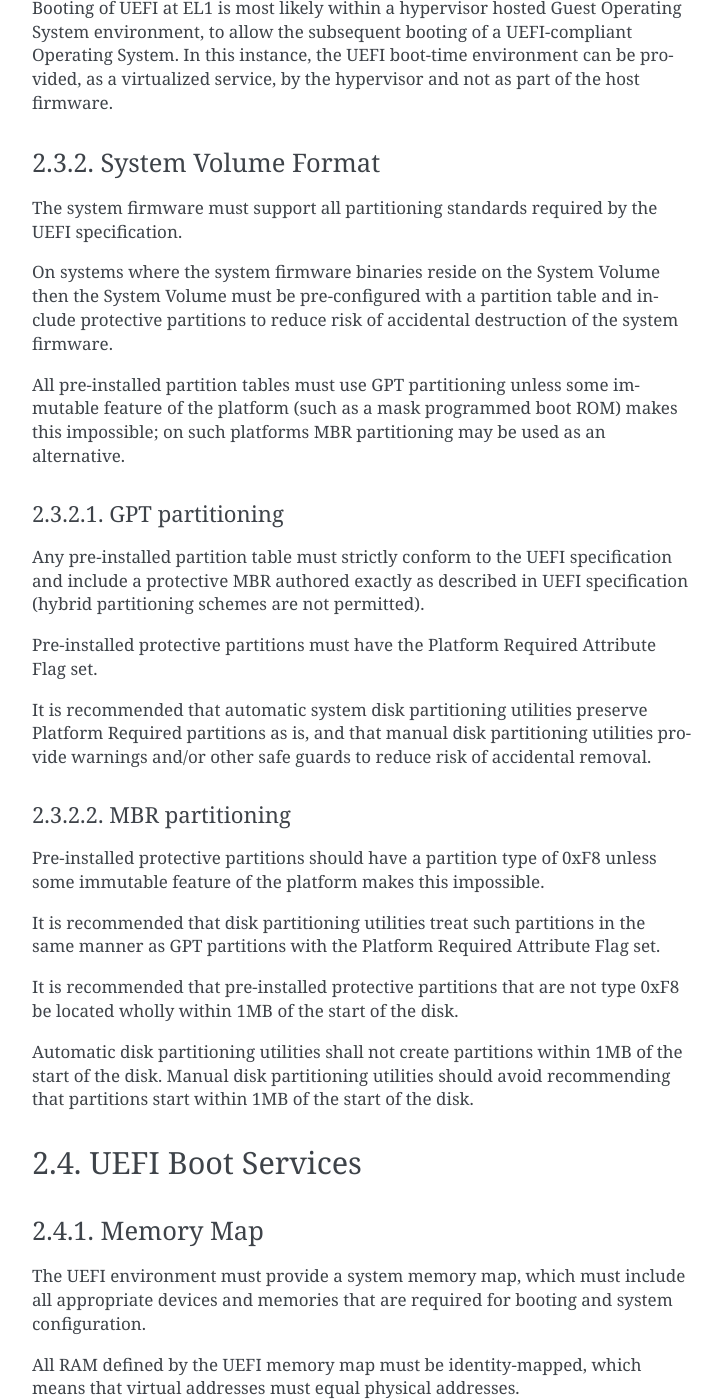
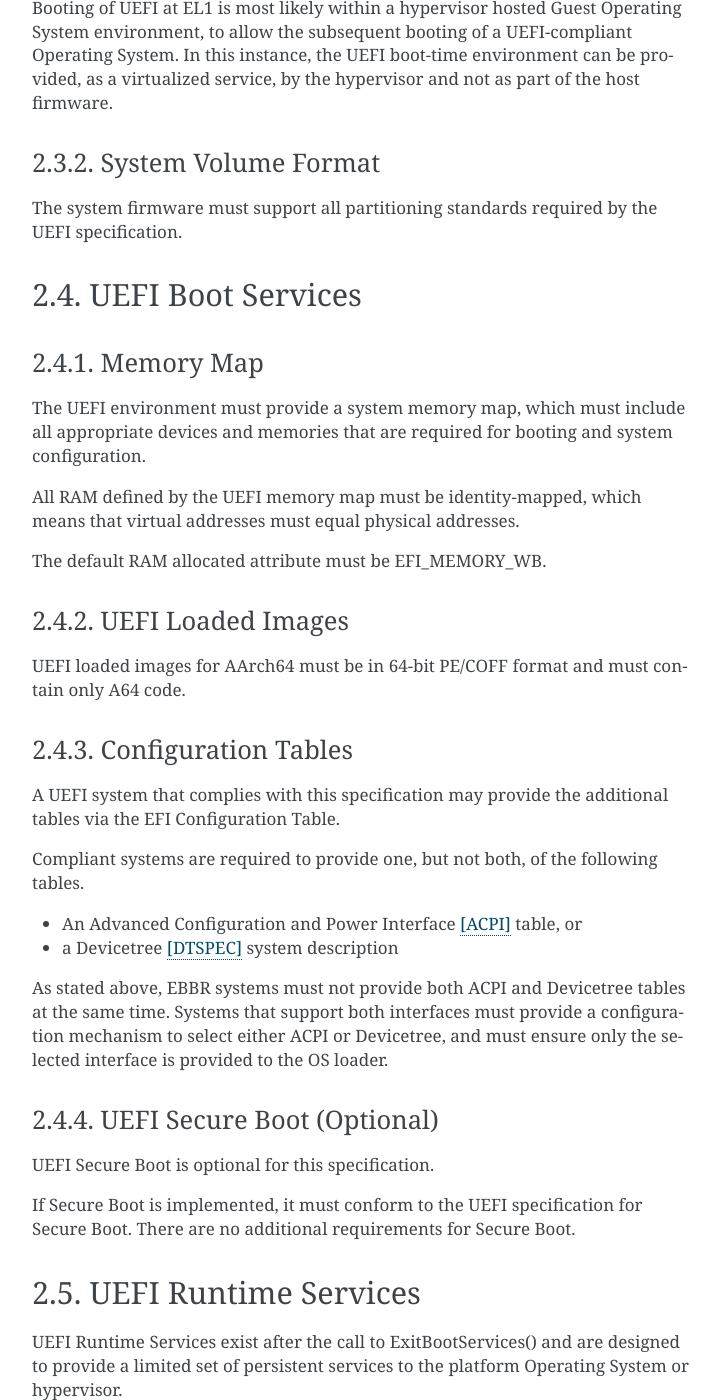
Before and after one commit to ARM-software/ebbr, a Sphinx documentation site: the page built from source/chapter2-uefi.rst, in a window 1280 px wide and 1400 px high, scrolled down 1015 px. Shown: the whole window, without its empty margins (388-1107 px from the left). Built offline with Sphinx 7.4.7, drawn with Linux system fonts in a browser that asks for light colours; some of the changed text lies outside the part shown.

Commit message:
Create a new chapter to discuss shared storage
Special care is needed when storage is shared between firmware and the
OS. Add a chapter that discusses the issues and puts down the
requirements for using shared storage.

v2:
- Remove table of firmware partition types as unnecessary at this point
- Remove most of the UFS native partitioning discussion. Native
  partitioning is akin to SCSI Logical Units (LU) which can effectively
  be treated as independent devices with their own partition table. No
  need to handle them specially.
- Tighten up language to be more specific.

Resolves: #19

Cc: Daniel Thompson <daniel.thompson@linaro.org>
Cc: Rob Herring <robh@kernel.org>
Signed-off-by: Grant Likely <grant.likely@arm.com>

```diff
--- a/source/chapter1-about.rst
+++ b/source/chapter1-about.rst
@@ -91,6 +91,11 @@
       execute Secure Monitor code, which handles the transitions between
       Non-secure and Secure states.  EL3 is always in Secure state.
 
+   Logical Unit (LU)
+      A logical unit (LU) is an externally addressable, independent entity
+      within a device. In the context of storage, a single device may use
+      logical units to provide multiple independent storage areas.
+
    OEM
       Original Equipment Manufacturer. In this document, the final device
       manufacturer.
--- a/source/chapter2-uefi.rst
+++ b/source/chapter2-uefi.rst
@@ -55,50 +55,6 @@
 
 The system firmware must support all partitioning standards required
 by the UEFI specification.
-
-On systems where the system firmware binaries reside on the System Volume then
-the System Volume must be pre-configured with a partition table and include
-protective partitions to reduce risk of accidental destruction of the system
-firmware.
-
-All pre-installed partition tables must use GPT partitioning unless
-some immutable feature of the platform (such as a mask programmed boot ROM)
-makes this impossible; on such platforms MBR partitioning may be
-used as an alternative.
-
-GPT partitioning
-^^^^^^^^^^^^^^^^
-
-Any pre-installed partition table must strictly conform to the UEFI
-specification and include a protective MBR authored exactly as
-described in UEFI specification (hybrid partitioning schemes are not
-permitted).
-
-Pre-installed protective partitions must have the Platform Required
-Attribute Flag set.
-
-It is recommended that automatic system disk partitioning utilities
-preserve Platform Required partitions as is, and that manual disk
-partitioning utilities provide warnings and/or other safe guards to
-reduce risk of accidental removal.
-
-MBR partitioning
-^^^^^^^^^^^^^^^^
-
-Pre-installed protective partitions should have a partition type of 0xF8
-unless some immutable feature of the platform makes this impossible.
-
-It is recommended that disk partitioning utilities treat such
-partitions in the same manner as GPT partitions with the Platform
-Required Attribute Flag set.
-
-It is recommended that pre-installed protective partitions that are not
-type 0xF8 be located wholly within 1MB of the start of the disk.
-
-Automatic disk partitioning utilities shall not create partitions
-within 1MB of the start of the disk. Manual disk partitioning
-utilities should avoid recommending that partitions start within
-1MB of the start of the disk.
 
 UEFI Boot Services
 ==================
--- a/source/index.rst
+++ b/source/index.rst
@@ -37,5 +37,6 @@
    chapter1-about
    chapter2-uefi
    chapter3-secureworld
+   chapter4-firmware-media
    appendix-a-uefi-features
    references
```
Also changed, not shown: source/chapter4-firmware-media.rst (added, +245 -0 lines).
